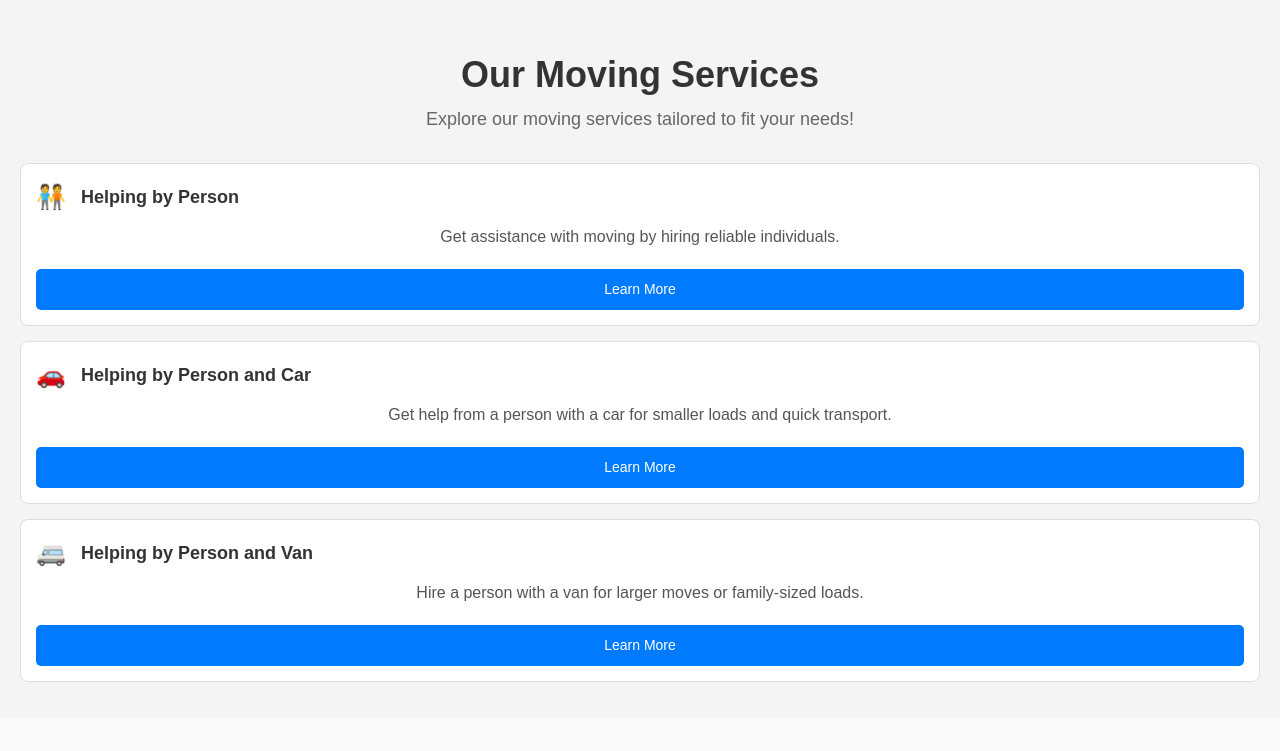
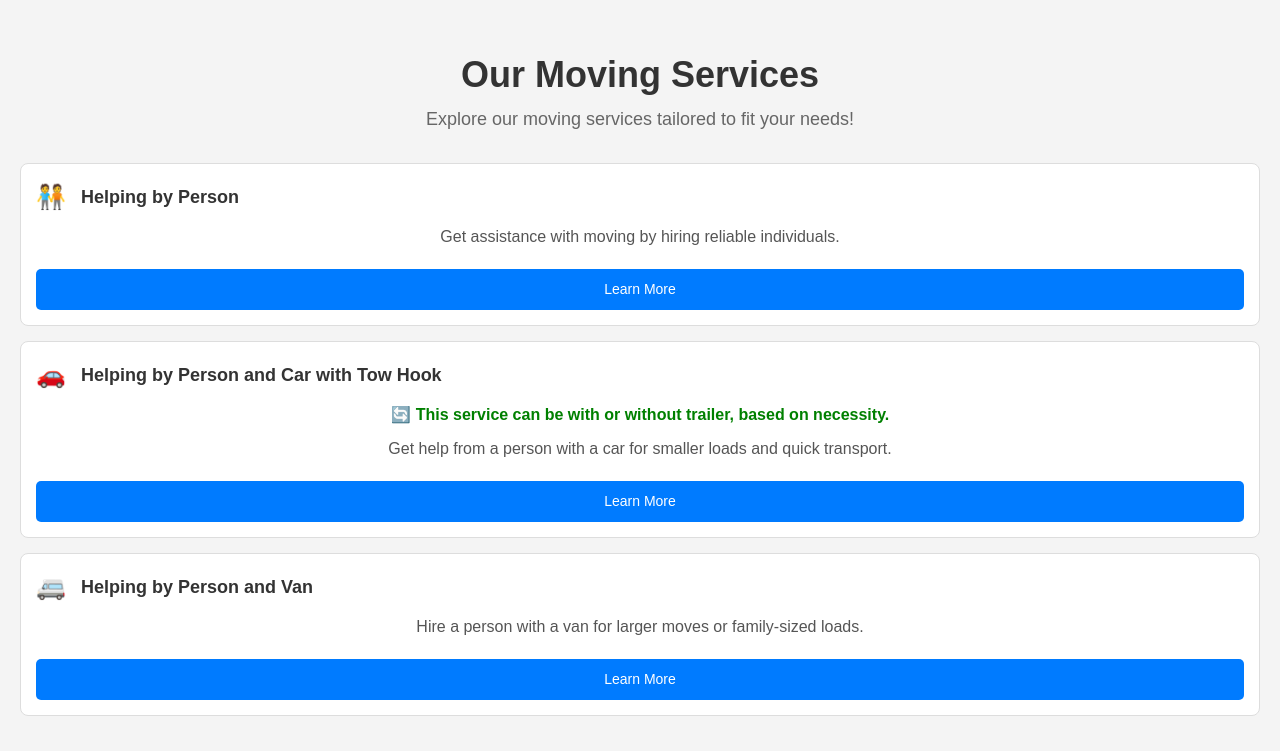
Before and after one commit to Product-Design-Implementation-Group-4/User_Application_Frontend, a React app: page /services in a window 1280 px wide. Shown: the part 157-908 px from the top of the page. Before the commit the page ends 874 px from the top, so only its background shows below. Built offline with nearby package versions, Linux system fonts and the light colour scheme; no server answers; the HTML template or start-up script is replaced by a standard one.

Commit message:
services "page structure completed with proper styling"

```diff
--- a/src/components/services.css
+++ b/src/components/services.css
@@ -53,6 +53,17 @@
   }
 
   /* Service Short Description */
+  .service-flexibility {
+    margin: 10px 0;
+    font-size: 16px;
+    font-weight: bold;
+    color: green;
+  }
+
+  .flexibility-icon {
+    font-size: 16px;
+    margin-right: 5px;
+  }
   .service-short-description {
     margin: 10px 0;
     font-size: 16px;
--- a/src/components/services.jsx
+++ b/src/components/services.jsx
@@ -11,9 +11,11 @@ const services = [
       "Our Helping by Person service provides you with skilled and reliable movers to ensure a smooth and stress-free moving experience. Whether it's packing, loading, or unloading, our team is here to help.",
   },
   {
-    type: "Helping by Person and Car",
+    type: "Helping by Person and Car with Tow Hook",
+    flexibility: "This service can be with or without trailer, based on necessity.",
     description: "Get help from a person with a car for smaller loads and quick transport.",
     icon: "🚗",
+    flexibilityIcon: "🔄",
     details: "Ideal for small apartments or quick moves within the city.",
     learnMoreText:
       "Our Helping by Person and Car service is perfect for small moves. A skilled mover will assist you with packing and transportation using a compact and efficient car.",
@@ -49,6 +51,12 @@ const Services = () => {
               <span className="service-icon">{service.icon}</span>
               <span className="service-type">{service.type}</span>
             </div>
+            {service.flexibility && (
+              <div className="service-flexibility">
+                <span className="flexibility-icon">🔄</span>
+                <span>{service.flexibility}</span>
+              </div>
+            )}
             <p className="service-short-description">{service.description}</p>
 
             {expandedIndex === index && (
```
Also changed, not shown: 1 other file (tests, documents, lock files or other folders).
